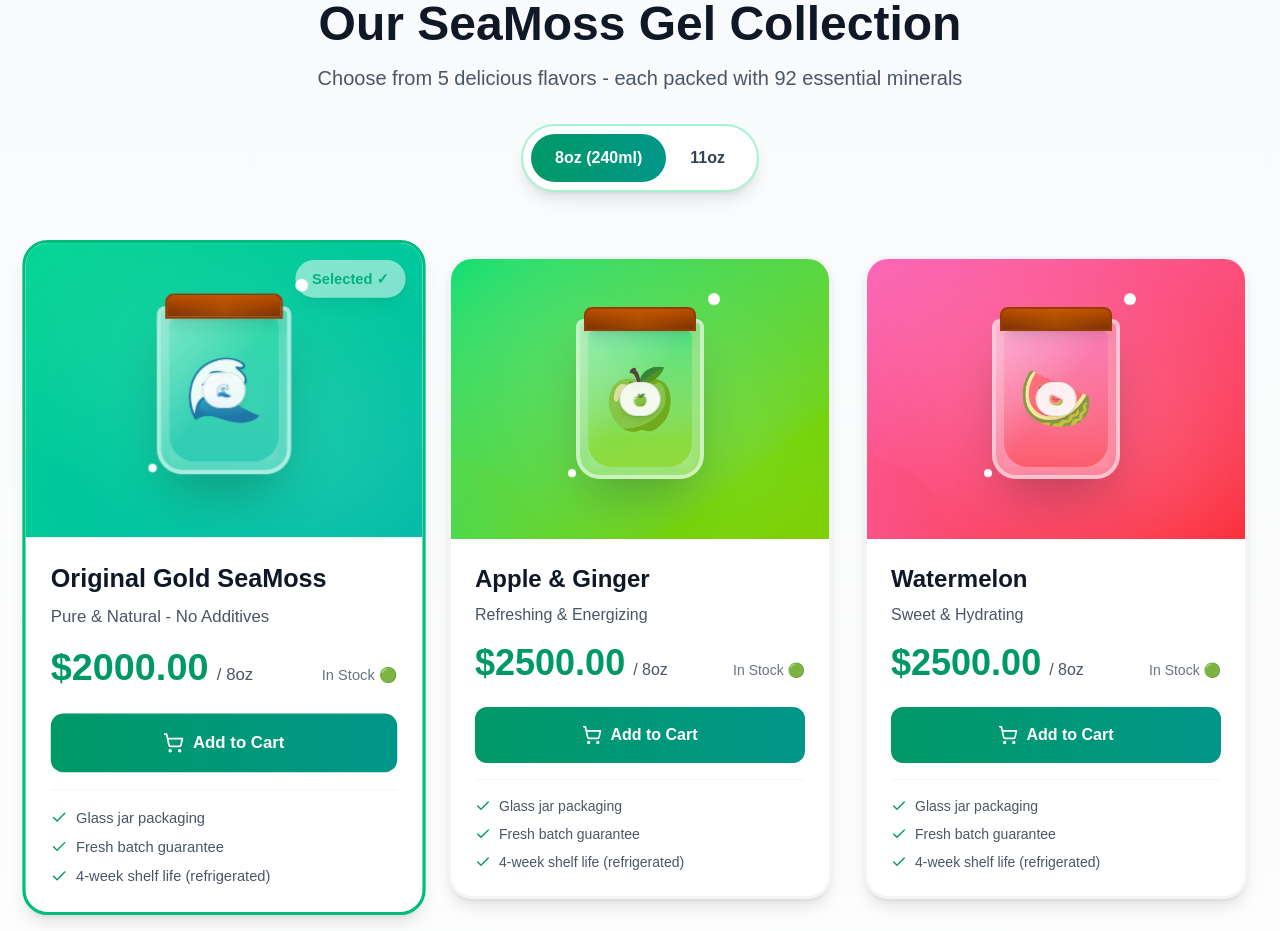
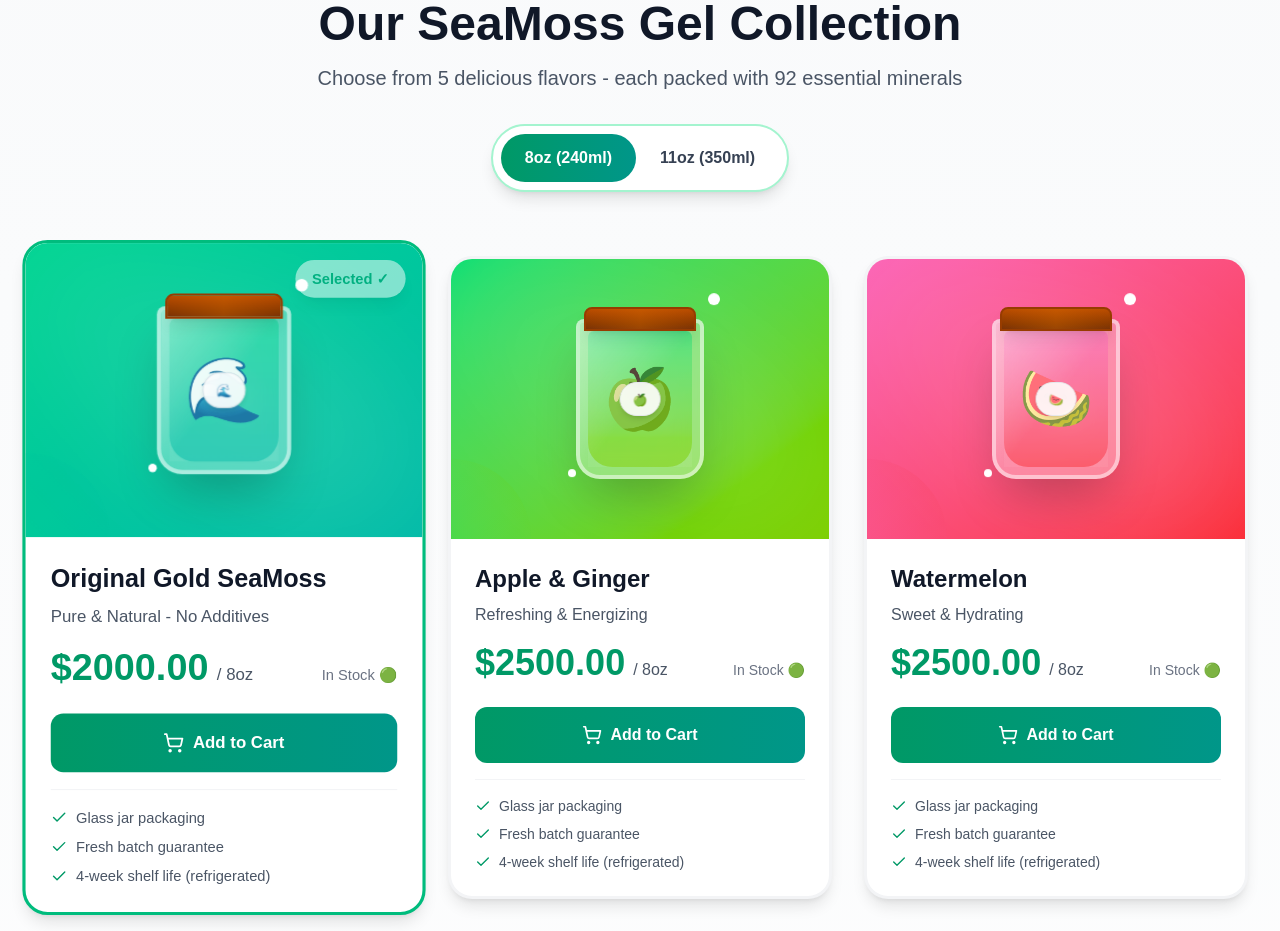
Before and after one commit to blackMastery/healthyzway, a Next.js app: page / in a window 1280 px wide. Shown: the part 2560-3491 px from the top of the page. Built offline with nearby package versions, Linux system fonts and the light colour scheme.

Commit message:
Update product prices for Gold SeaMoss, Apple & Ginger, Watermelon, Dragonfruit, and Strawberry. Modify button label to include volume in milliliters for better clarity.

```diff
--- a/app/page.tsx
+++ b/app/page.tsx
@@ -39,7 +39,7 @@ export default function HealthyzwayLanding() {
     {
       id: 'original',
       name: 'Original Gold SeaMoss',
-      price: { '8oz': 200000, '11oz': 250000 },
+      price: { '8oz': 200000, '11oz': 300000 },
       description: 'Pure & Natural - No Additives',
       color: 'emerald',
       gradient: 'from-emerald-400 to-teal-500',
@@ -48,7 +48,7 @@ export default function HealthyzwayLanding() {
     {
       id: 'apple',
       name: 'Apple & Ginger',
-      price: { '8oz': 250000, '11oz': 300000 },
+      price: { '8oz': 250000, '11oz': 350000 },
       description: 'Refreshing & Energizing',
       color: 'green',
       gradient: 'from-green-400 to-lime-500',
@@ -57,7 +57,7 @@ export default function HealthyzwayLanding() {
     {
       id: 'watermelon',
       name: 'Watermelon',
-      price: { '8oz': 250000, '11oz': 300000 },
+      price: { '8oz': 250000, '11oz': 350000 },
       description: 'Sweet & Hydrating',
       color: 'pink',
       gradient: 'from-pink-400 to-red-500',
@@ -66,7 +66,7 @@ export default function HealthyzwayLanding() {
     {
       id: 'dragon',
       name: 'Dragonfruit',
-      price: { '8oz': 310000, '11oz': 360000 },
+      price: { '8oz': 310000, '11oz': 410000 },
       description: 'Exotic & Delicious',
       color: 'purple',
       gradient: 'from-purple-400 to-pink-500',
@@ -75,7 +75,7 @@ export default function HealthyzwayLanding() {
     {
       id: 'strawberry',
       name: 'Strawberry',
-      price: { '8oz': 350000, '11oz': 400000 },
+      price: { '8oz': 350000, '11oz': 450000 },
       description: 'Rich & Flavorful',
       color: 'red',
       gradient: 'from-red-400 to-rose-500',
--- a/components/Products.tsx
+++ b/components/Products.tsx
@@ -59,7 +59,7 @@ export default function Products({
                   : 'text-gray-700 hover:bg-gray-50'
               }`}
             >
-              11oz
+              11oz (350ml)
             </button>
           </div>
         </div>
```
